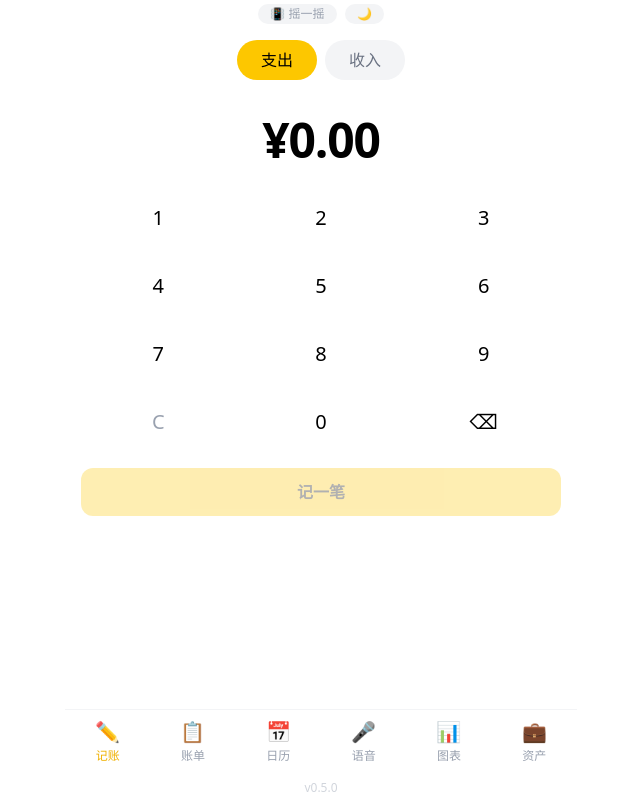
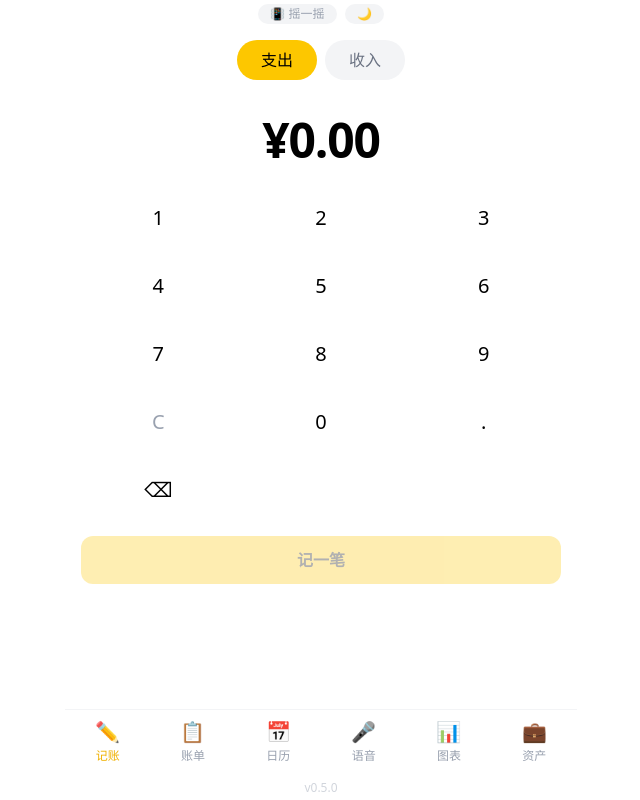
Before and after one commit to leluaizuguo/ledger, a React (Vite) app: page /#/record in a window 1280 px wide. Shown: the whole page, without its empty margins (319-959 px from the left). Built offline with nearby package versions, Linux system fonts and the light colour scheme; the HTML template or start-up script is replaced by a standard one.

Commit message:
v0.6.6: fix missing decimal point key on AmountInput

```diff
--- a/package.json
+++ b/package.json
@@ -1,7 +1,7 @@
 {
   "name": "ledger",
   "private": true,
-  "version": "0.6.5",
+  "version": "0.6.6",
   "type": "module",
   "scripts": {
     "dev": "vite",
--- a/src/components/AmountInput.tsx
+++ b/src/components/AmountInput.tsx
@@ -28,7 +28,7 @@ export default function AmountInput({ onConfirm }: Props) {
     return n.toFixed(2)
   })()
 
-  const keys = ['1','2','3','4','5','6','7','8','9','C','0','⌫']
+  const keys = ['1','2','3','4','5','6','7','8','9','C','0','.','⌫']
 
   return (
     <div className="px-4 pt-6">
```
